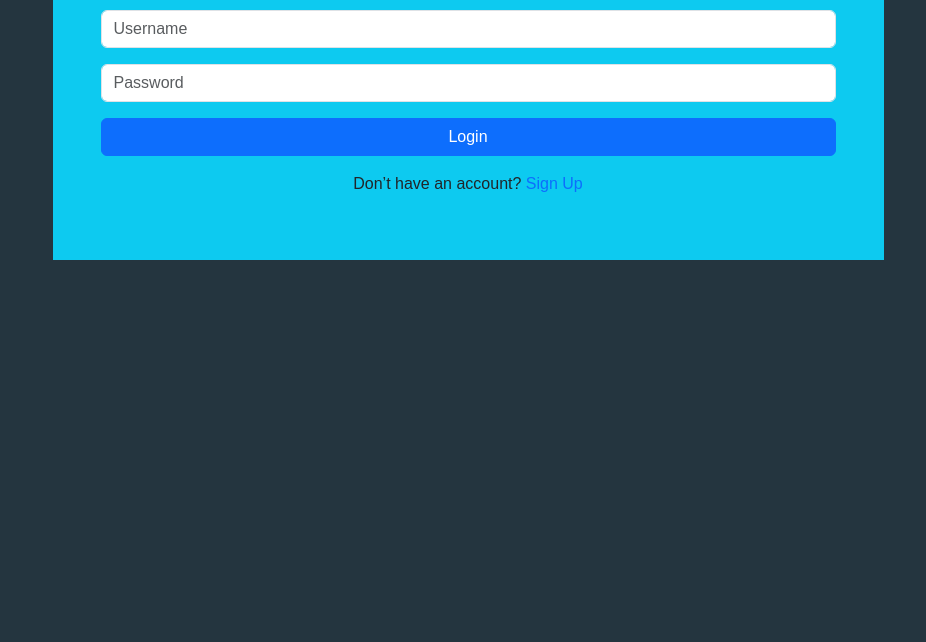
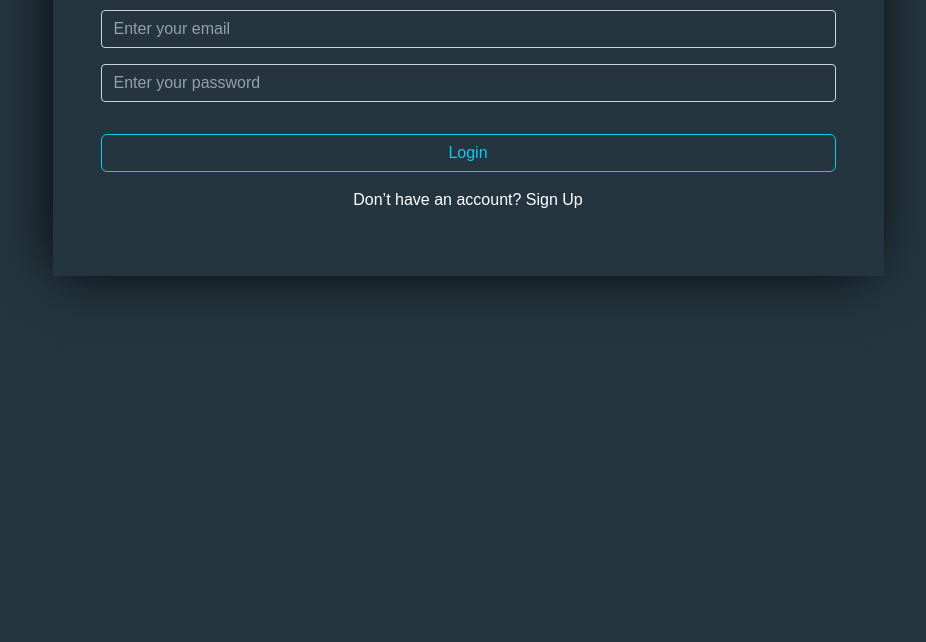
Before and after one commit to Amr-shawky/smart-login-system, a plain HTML site: page index.html in a window 1280 px wide. Shown: the part 158-800 px from the top of the page, without its empty margins (172-1098 px from the left). Drawn offline with nearby package versions, Linux system fonts and the light colour scheme.

Commit message:
Refactor CSS styles and update HTML structure for improved readability and consistency

```diff
--- a/CSS/style.css
+++ b/CSS/style.css
@@ -7,6 +7,58 @@
 
 body {
     min-height: 100vh;
-
     background-color: #24353F;
 }
+
+.box {
+        box-shadow: -5px 2px 54px -9px rgba(0, 0, 0, 1);
+    background-color: #24353F;
+}
+
+.text-header {
+    color: RGB(23, 162, 184);
+}
+
+.form-control {
+    display: block;
+    width: 100%;
+    height: calc(2.25rem + 2px);
+    padding: .375rem .75rem;
+    font-size: 1rem;
+    line-height: 1.5;
+    background-color: #fff;
+    background-clip: padding-box;
+    border: 1px solid #ced4da;
+    border-radius: .25rem;
+    transition: border-color .15s ease-in-out, box-shadow .15s ease-in-out;
+}
+
+input,
+textarea {
+    background-color: transparent !important;
+    color: #fff !important;
+}
+
+button,
+input {
+    overflow: visible;
+}
+
+input::placeholder,
+textarea::placeholder {
+    color: #ffffff88 !important;
+    opacity: 0.5;
+    /* Firefox */
+}
+
+a:hover {
+    text-decoration: underline !important;
+}
+button:hover{
+    color: #fff !important;
+}
+/* how i can change the placeholder of the input color to white
+
+
+
+*/
--- a/index.html
+++ b/index.html
@@ -15,17 +15,17 @@
     <div class="container">
         <div class="row justify-content-center">
             <div class="col-9">
-                <div class="box bg-info mt-5 p-5">
+                <div class="box mt-5 p-5">
                     <div class="text-center">
-                        <h1 class="mb-4">Smart Login System</h1>
+                        <h1 class="mb-4 text-header">Smart Login System</h1>
                     </div>
                     <div class="form">
-                        <input type="text" id="username" class="form-control mb-3" placeholder="Username" required>
-                        <input type="password" id="password" class="form-control mb-3" placeholder="Password" required>
-                        <button id="loginBtn" class="btn btn-primary w-100 mb-3">Login</button>
-                        <span class="text-center d-block mb-3">
+                        <input type="text" id="username" class="form-control mb-3 " placeholder="Enter your email" required>
+                        <input type="password" id="password" class="form-control mb-3" placeholder="Enter your password" required>
+                        <button onclick="login()" class="btn btn-outline-info w-100 my-3">Login</button>
+                        <span class="text-center d-block mb-3 text-white">
                             Don’t have an account?
-                            <a href="./register.html" class="text-decoration-none">Sign Up</a>
+                            <a href="./register.html" class="text-decoration-none text-white">Sign Up</a>
                         </span>
                     </div>
                 </div>
```
Lines whose indentation alone changed are shown as unchanged.
